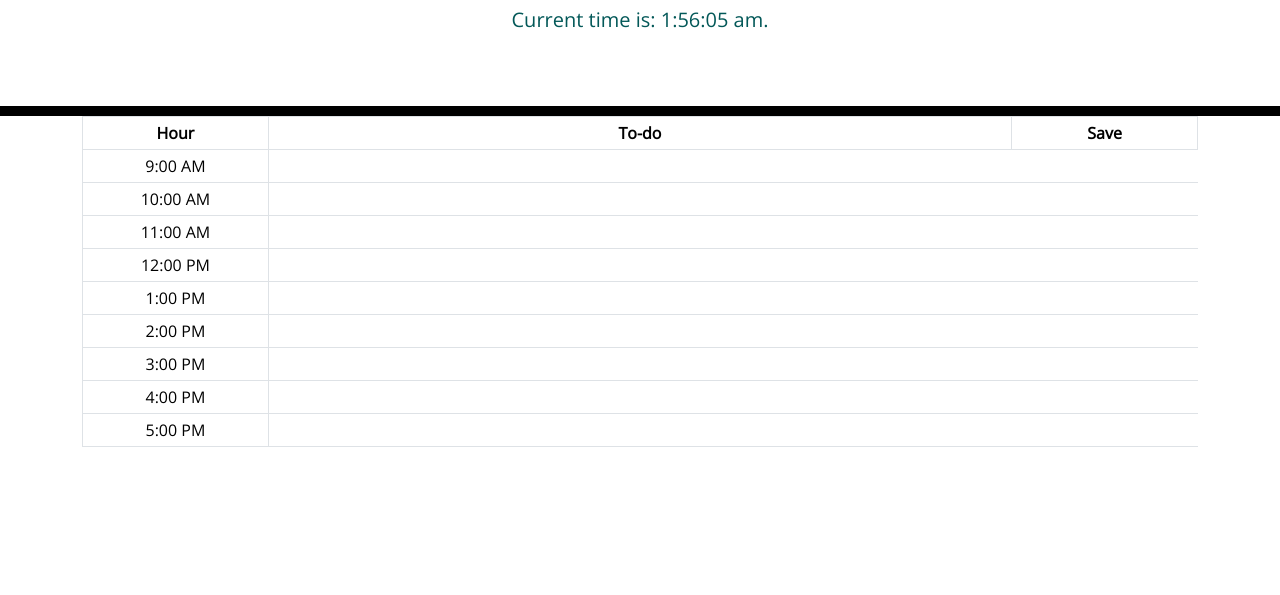
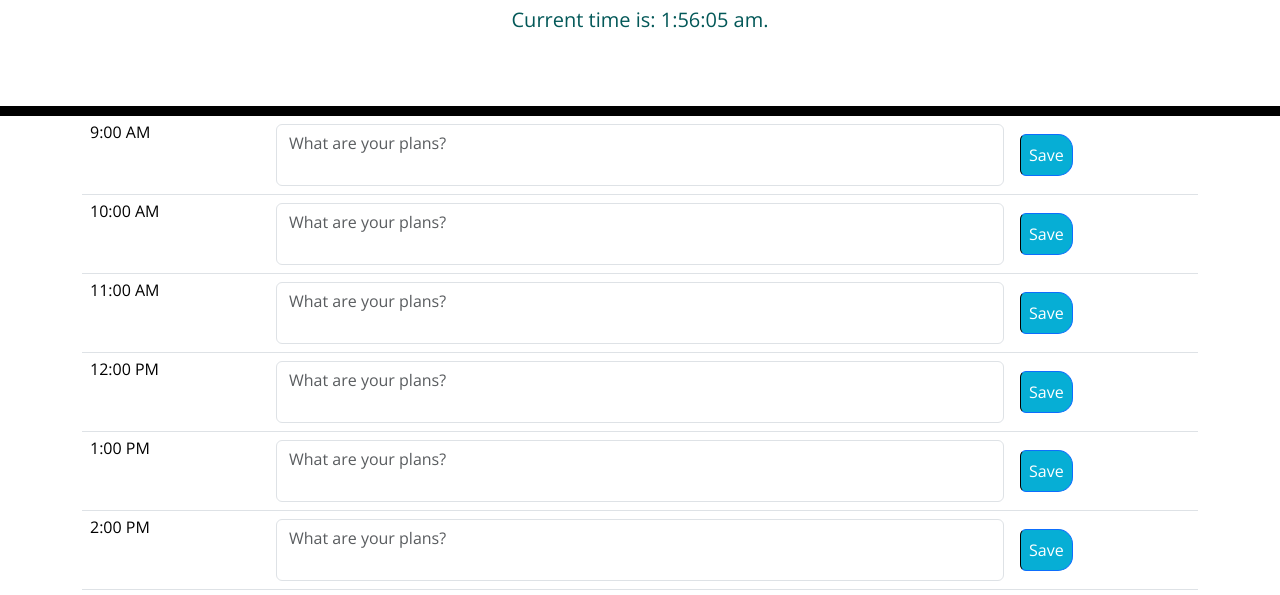
Before and after one commit to Adriantutuianu/daily-planner-app-calendar-third-party-apis, a plain HTML site: page index.html in a window 1280 px wide. Shown: the part 171-766 px from the top of the page. Drawn offline with nearby package versions, Linux system fonts and the light colour scheme.

Commit message:
Added  all rows to the table

```diff
--- a/assets/css/style.css
+++ b/assets/css/style.css
@@ -45,7 +45,6 @@ header .lead {
 .hour {
   background-color: #ffffff;
   color: #000000;
-  border-top: 1px dashed #000000;
 }
 
 .past {
@@ -69,6 +68,8 @@ header .lead {
   border-bottom-right-radius: 15px;
   background-color: #06aed5;
   color: white;
+  padding: 8px;
+  margin-top: 10px;
 }
 
 .saveBtn i:hover {
--- a/assets/js/script.js
+++ b/assets/js/script.js
@@ -27,10 +27,18 @@ const hours = [
   "4:00 PM",
   "5:00 PM",
 ];
-console.log(hours);
 
+//loop through each hour in the array
 hours.forEach(function (hour) {
+  // create new table row
   const row = $("<tr>");
-  row.append(`<td class="col-2 text-center">${hour}</td>`);
+  row.append(`<td class="col-2 hour">${hour}</td>`); // cell 1
+  row.append(
+    `<td class="col-8 "><textarea class="form-control" placeholder="What are your plans?"></textarea>`
+  ); //cell 2
+  row.append(
+    `</td><td class="col-2 "><button class="btn btn-primary saveBtn">Save</button></td>`
+  ); //cell 3
+  //added row to the tableBody
   tableBody.append(row);
 });
--- a/index.html
+++ b/index.html
@@ -36,14 +36,8 @@
     </header>
     <div class="container">
       <!-- Timeblocks go here -->
-      <table class="table table-hover table-bordered table-responsive">
-        <thead class="text-center">
-          <tr>
-            <th class="col-2">Hour</th>
-            <th class="col-8">To-do</th>
-            <th class="col-2">Save</th>
-          </tr>
-        </thead>
+      <table class="table table-hover">
+        <thead class="text-center"></thead>
         <tbody id="tableBody"></tbody>
       </table>
     </div>
```
